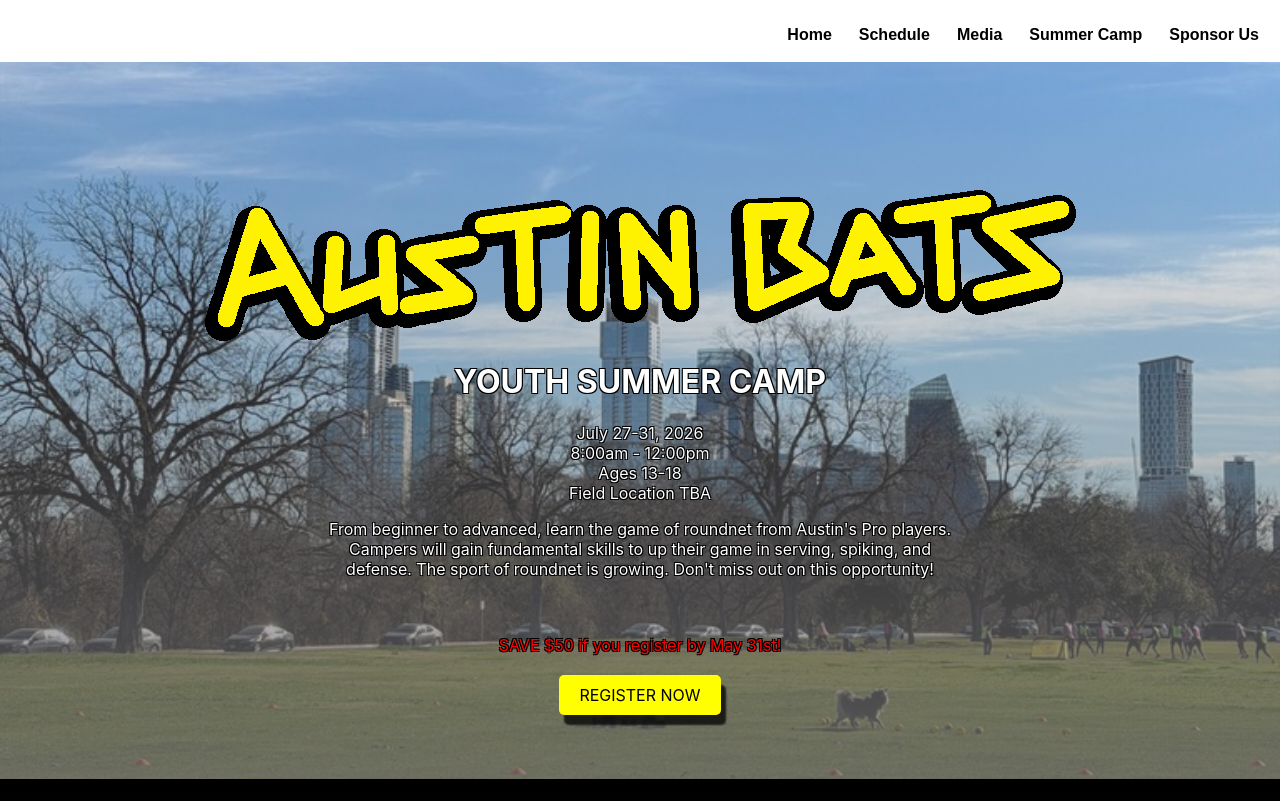
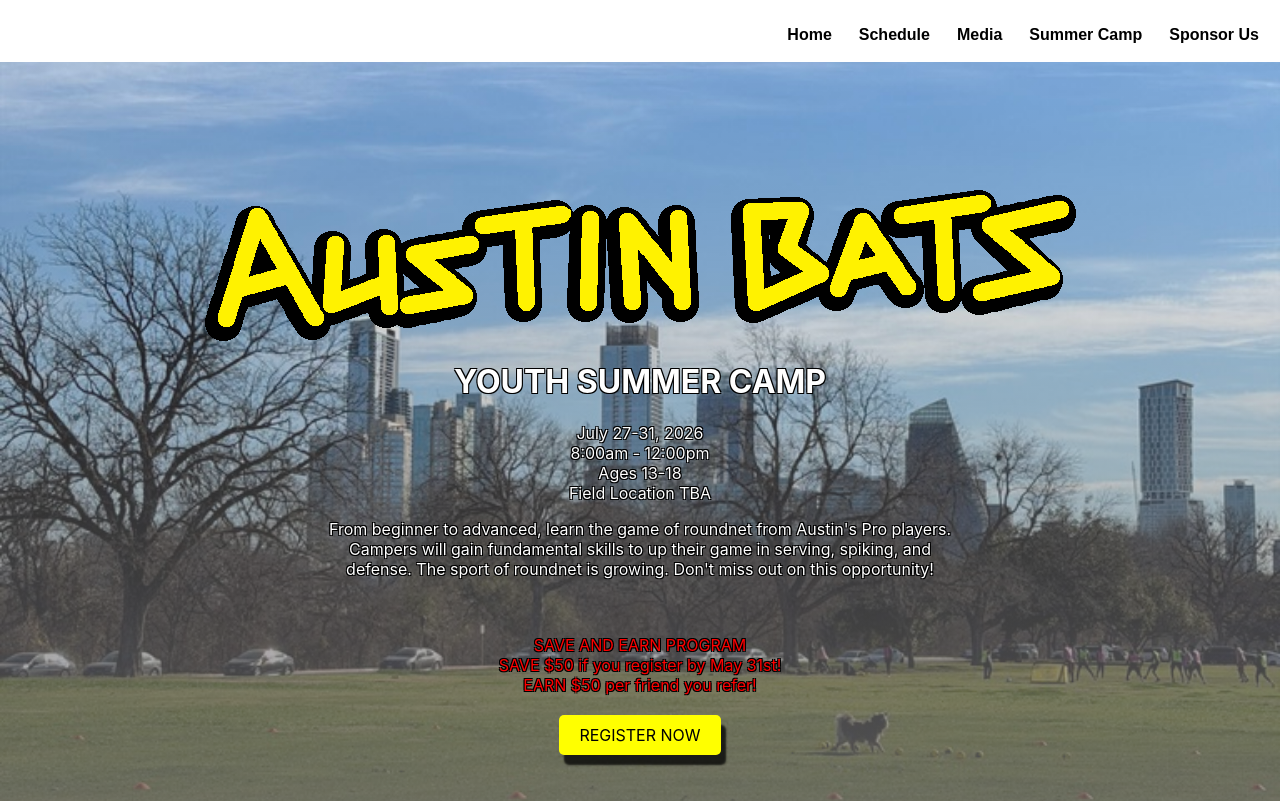
Before and after one commit to leeaforbes/austinbats, an Angular app: page /summer-camp in a window 1280 px wide. Shown: the top 801 px of the page. Built offline with nearby package versions, Linux system fonts and the light colour scheme.

Commit message:
save and earn program

```diff
--- a/src/app/summer-camp/summer-camp.html
+++ b/src/app/summer-camp/summer-camp.html
@@ -24,7 +24,9 @@
         <br>
 
         <div>
+            <div style="color: red;">SAVE AND EARN PROGRAM</div>
             <div style="color: red;">SAVE $50 if you register by May 31st!</div>
+            <div style="color: red;">EARN $50 per friend you refer!</div>
             <br>
             <a href="https://docs.google.com/forms/d/e/1FAIpQLSfbjDDmXVfTYgwCbS9rxvg4QxIaByLzZnSAAjqxnepcX1Ozbw/viewform"
                 target="_blank" style="text-decoration: none;">
```
